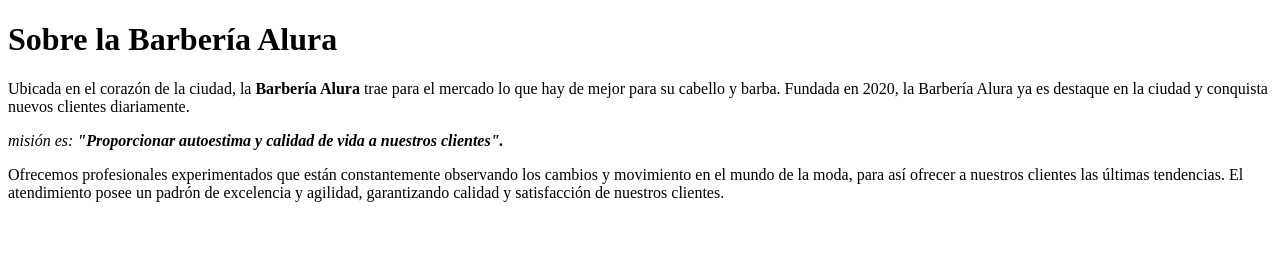
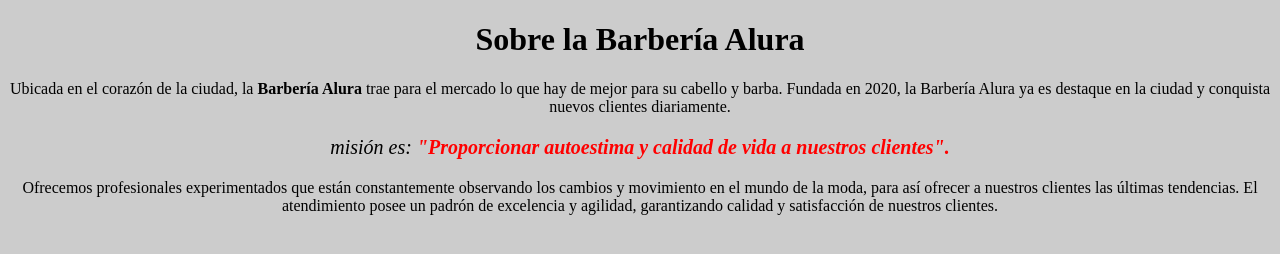
Before and after one commit to TatianaM2/Logica, a plain HTML site: page PaginasWeb/index.html in a window 1280 px wide. Drawn offline with Linux system fonts and the light colour scheme.

Commit message:
Trabajando con CSS

```diff
--- a/PaginasWeb/index.html
+++ b/PaginasWeb/index.html
@@ -3,16 +3,18 @@
   <head>
     <meta charset="UTF-8" />
     <title>Barberia Alura</title>
+    <link rel="stylesheet" href="style.css">
+
   </head>
   <body>
-    <h1>Sobre la Barbería Alura</h1>
-    <p>
+    <h1 style="text-align: center;background: #CCCCCC;">Sobre la Barbería Alura</h1>
+    <p style>
       Ubicada en el corazón de la ciudad, la
       <strong>Barbería Alura</strong> trae para el mercado lo que hay de mejor
       para su cabello y barba. Fundada en 2020, la Barbería Alura ya es destaque
       en la ciudad y conquista nuevos clientes diariamente.
     </p>
-    <p>
+    <p style="font-size: 20px;">
       <em>
         misión es:
         <strong
@@ -21,7 +23,7 @@
         ></em
       >
     </p>
-    <p>
+    <p style>
       Ofrecemos profesionales experimentados que están constantemente observando
       los cambios y movimiento en el mundo de la moda, para así ofrecer a
       nuestros clientes las últimas tendencias. El atendimiento posee un padrón
--- /dev/null
+++ b/PaginasWeb/style.css
@@ -0,0 +1,13 @@
+
+body{
+    background: #CCCCCC;
+}
+
+p{
+    text-align: center;
+    background: #CCCCCC;
+}
+
+em strong{
+    color:red;
+}
```
